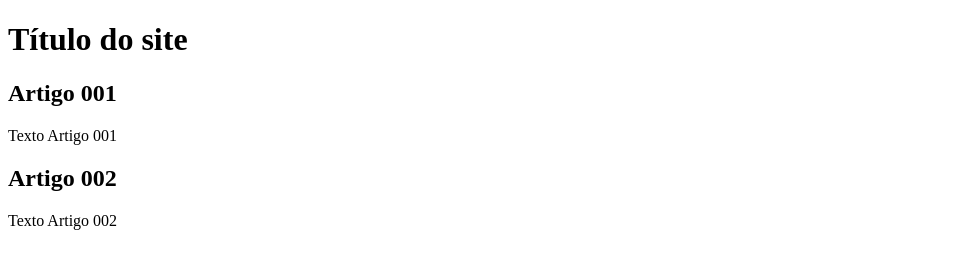
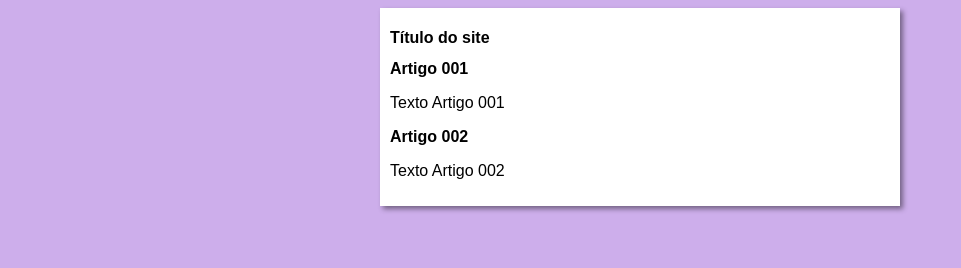
Before and after one commit to andrey-cp/projeto-site, a plain HTML site: page index.html in a window 1280 px wide. Shown: the whole page, without its empty margins (0-961 px from the left). Drawn offline with Linux system fonts and the light colour scheme.

Commit message:
Iniciei o design

```diff
--- /dev/null
+++ b/estilo/style.css
@@ -0,0 +1,16 @@
+* {
+    font-family: Arial, Helvetica, sans-serif;
+    font-size: 16px;
+}
+
+body {
+    background-color: rgb(205, 174, 235);
+}
+
+main {
+    background-color: white;
+    width: 500px;
+    margin: auto;
+    padding: 10px;
+    box-shadow: 3px 3px 5px rgba(0, 0, 0, 0.438);
+}
--- a/index.html
+++ b/index.html
@@ -5,6 +5,7 @@
     <meta http-equiv="X-UA-Compatible" content="IE=edge">
     <meta name="viewport" content="width=device-width, initial-scale=1.0">
     <title>Título do site</title>
+    <link rel="stylesheet" href="estilo/style.css">
 </head>
 <body>
     <main>
```
